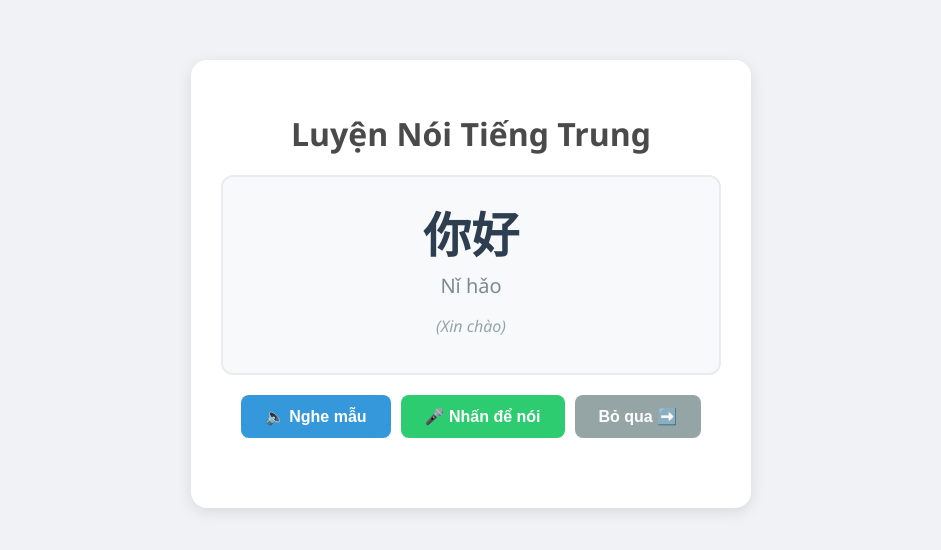
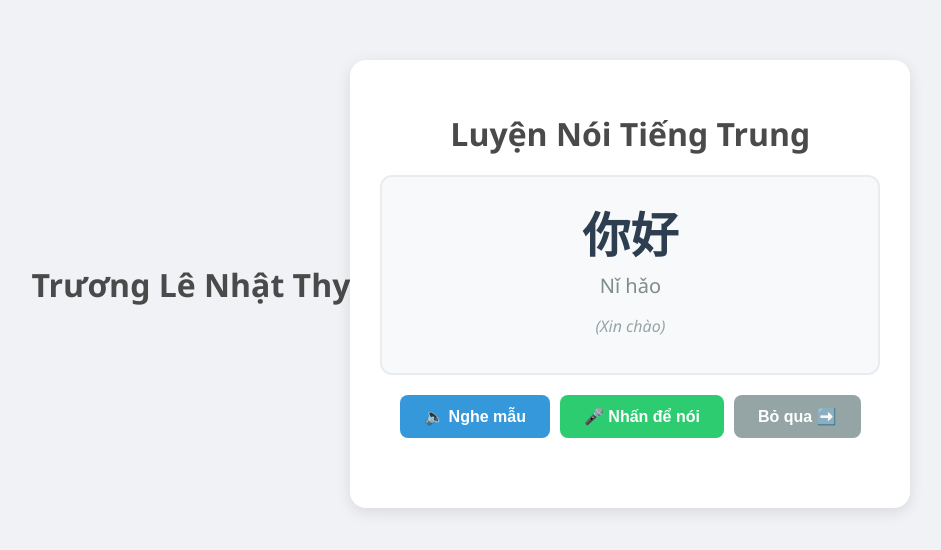
Before and after one commit to uongliephuong-boop/Tiengtrung, a plain HTML site: page index.html in a window 1280 px wide. Shown: the part 116-666 px from the top of the page, without its empty margins (169-1110 px from the left). Drawn offline with Linux system fonts and the light colour scheme.

Commit message:
Update index.html

```diff
--- a/index.html
+++ b/index.html
@@ -102,6 +102,7 @@
     </style>
 </head>
 <body>
+    <h1> Trương Lê Nhật Thy </h1>
 
 <div class="container">
     <h1>Luyện Nói Tiếng Trung</h1>
```
